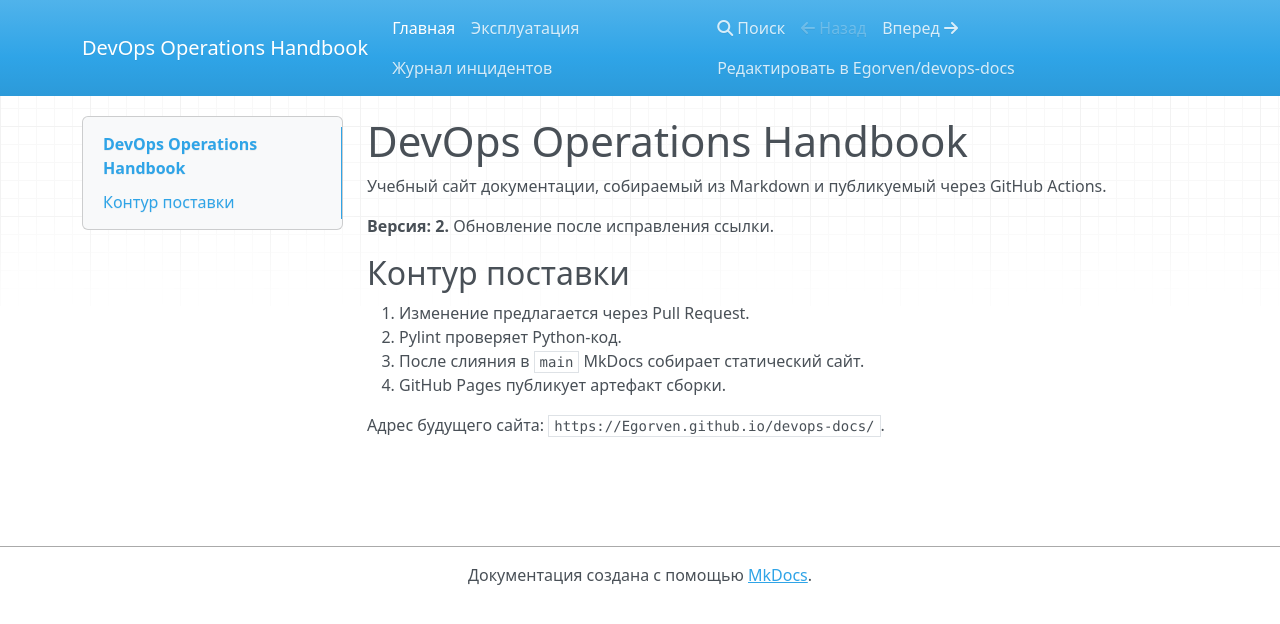
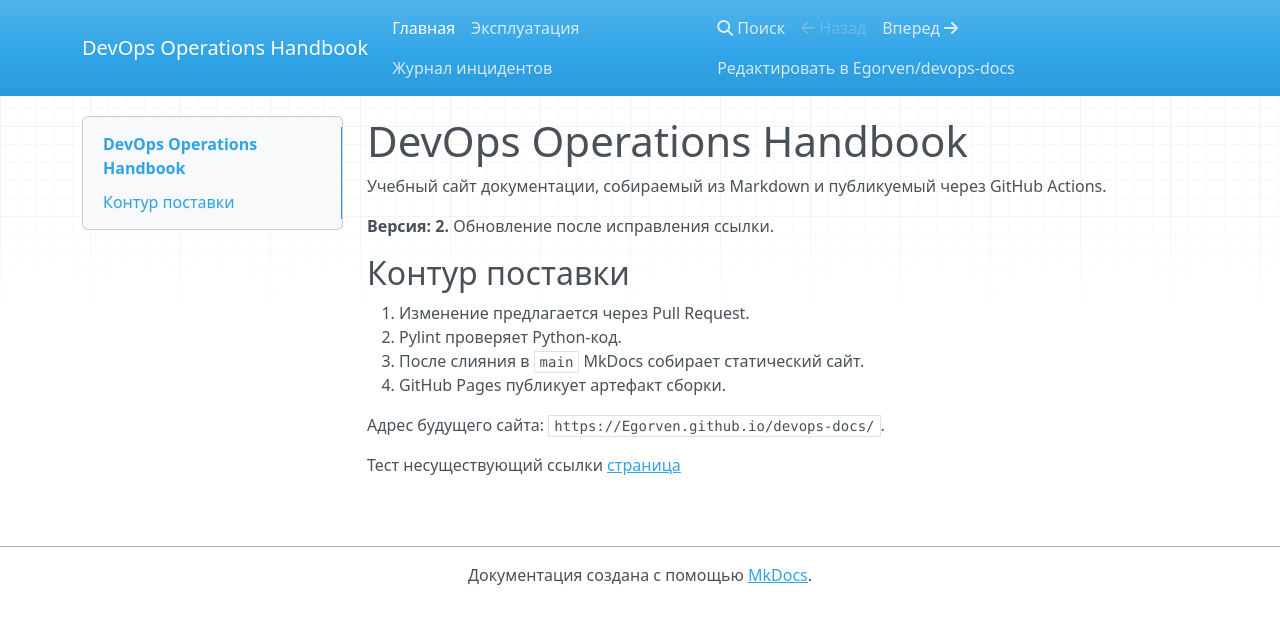
Before and after one commit to Egorven/devops-docs, an MkDocs documentation site: the page built from docs/index.md, in a window 1280 px wide. Shown: the top 624 px of the page. Built offline with MkDocs 1.6.1, drawn with Linux system fonts in a browser that asks for light colours; nearby versions of some CDN libraries.

Commit message:
docs: test invalidi link

```diff
--- a/docs/index.md
+++ b/docs/index.md
@@ -12,3 +12,5 @@
 4. GitHub Pages публикует артефакт сборки.
 
 Адрес будущего сайта: `https://Egorven.github.io/devops-docs/`.
+
+Тест несуществующий ссылки [страница](missing-page.md)
```
